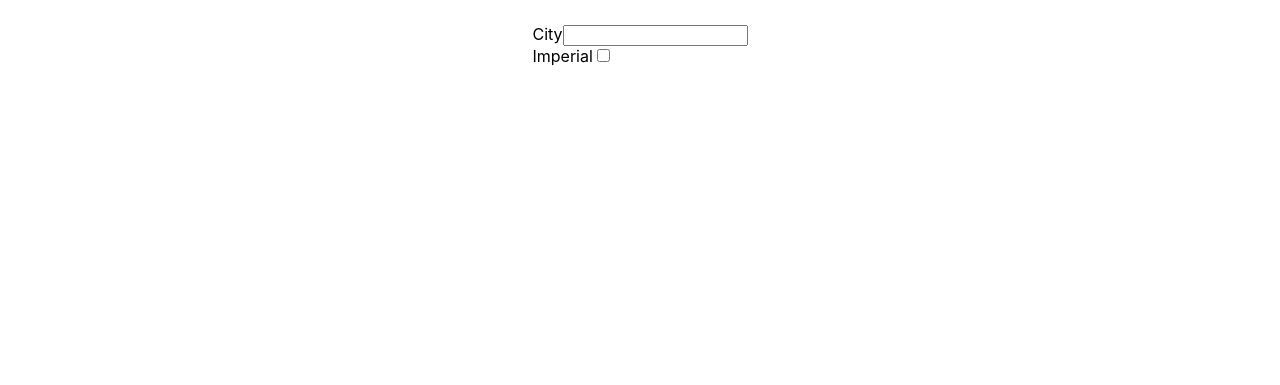
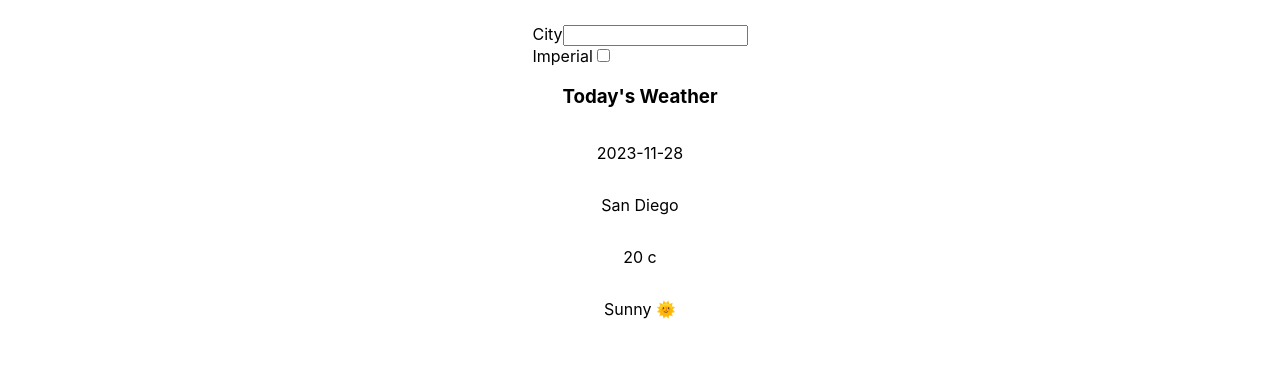
Before and after one commit to matthew9510/craft-front-end, a React (Create React App) app: page / in a window 1280 px wide. Shown: the part 291-676 px from the top of the page. Built offline with nearby package versions, Linux system fonts and the light colour scheme.

Commit message:
fix: weather form prop types

```diff
--- a/src/components/interview-space/InterviewSpace.tsx
+++ b/src/components/interview-space/InterviewSpace.tsx
@@ -1,7 +1,8 @@
 import React from "react";
 import WeatherForm from "../weather-form/WeatherForm";
+import WeatherCard from "../weather-card/WeatherCard";
 
-interface WeatherData {
+export interface WeatherData {
   weatherDescription: string;
   temperature: number;
   date: string;
@@ -12,7 +13,7 @@ const weatherData: WeatherData[] = [
   {
     date: "2023-11-28",
     temperature: 20,
-    weatherDescription: "Sunny",
+    weatherDescription: "Sunny 🌞",
     city: "San Diego",
   },
   {
@@ -55,20 +56,13 @@ const weatherData: WeatherData[] = [
 
 export default function InterviewSpace(): JSX.Element {
   // - [x] data
-  // form for city and zip
+  // - [x] form for city and zip
   // 1 day forcast
   // Table of 10 day forecast
 
   const [city, setCity] = React.useState("");
   const [imperial, setImperial] = React.useState(false);
-
-  const handleSetCity = (city: string): void => {
-    setCity(city);
-  };
-
-  const handleSetImperial = (imperial: boolean): void => {
-    setImperial(!imperial);
-  };
+  //   const filteredWEatherData = weatherData.filter()
 
   React.useEffect(() => {
     console.log("city", city);
@@ -78,8 +72,9 @@ export default function InterviewSpace(): JSX.Element {
 
   return (
     <div>
-      <WeatherForm setCity={handleSetCity} setImperial={handleSetImperial} />
-      {/* // pass data to card */}
+      <WeatherForm setCity={setCity} setImperial={setImperial} />
+      <WeatherCard weatherData={weatherData[0]} imperial={imperial} />
+      {/* 10 day forcast based on city selected  */}
     </div>
   );
 }
--- /dev/null
+++ b/src/components/weather-card/WeatherCard.tsx
@@ -0,0 +1,21 @@
+import React from "react";
+import type {WeatherData} from "../interview-space/InterviewSpace";
+import {CardWrapper} from "./weather-card.styles";
+
+export default function WeatherCard(props: {
+  weatherData: WeatherData;
+  imperial: boolean;
+}): JSX.Element {
+  return (
+    <CardWrapper>
+      <h3>Today&apos;s Weather</h3>
+      <p>{props.weatherData.date}</p>
+      <p>{props.weatherData.city}</p>
+      <p>
+        {props.weatherData.temperature}{" "}
+        {props.imperial ? <span>f</span> : <span>c</span>}
+      </p>
+      <p>{props.weatherData.weatherDescription}</p>
+    </CardWrapper>
+  );
+}
--- /dev/null
+++ b/src/components/weather-card/index.ts
@@ -0,0 +1,2 @@
+import WeatherCard from "./WeatherCard";
+export default WeatherCard;
--- /dev/null
+++ b/src/components/weather-card/weather-card.styles.tsx
@@ -0,0 +1,9 @@
+import styled from "styled-components";
+
+export const CardWrapper = styled.div`
+  // center the card
+  display: flex;
+  flex-direction: column;
+  justify-content: center;
+  align-items: center;
+`;
--- a/src/components/weather-form/WeatherForm.tsx
+++ b/src/components/weather-form/WeatherForm.tsx
@@ -2,8 +2,8 @@ import React from "react";
 import {FormWrapper} from "./weather-form.styles";
 
 export default function WeatherForm(props: {
-  setCity: (city: string) => void;
-  setImperial: (imperial: boolean) => void;
+  setCity: React.Dispatch<React.SetStateAction<string>>;
+  setImperial: React.Dispatch<React.SetStateAction<boolean>>;
 }): JSX.Element {
   return (
     <FormWrapper>
@@ -23,9 +23,8 @@ export default function WeatherForm(props: {
         <input
           type="checkbox"
           id="imperial"
-          name="imperial"
           onChange={e => {
-            props.setImperial(Boolean(e.target.value));
+            props.setImperial(previous => !previous);
           }}
         />
       </form>
```
